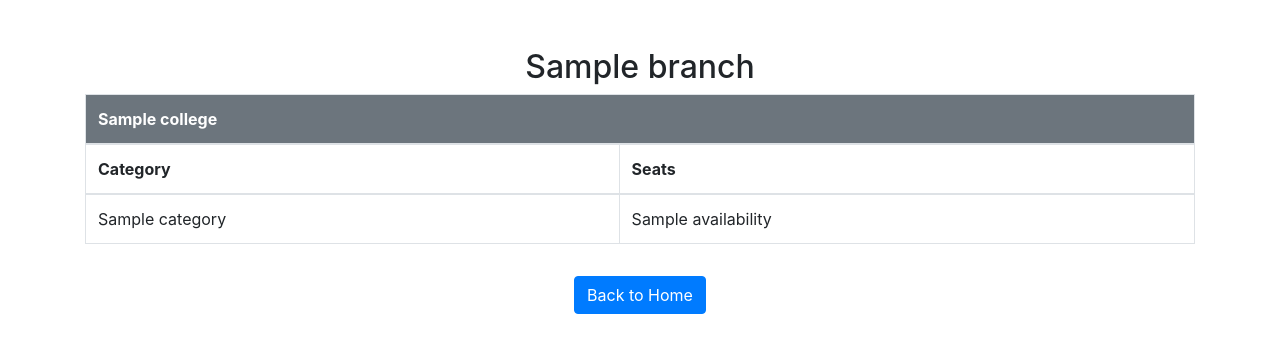
After one commit to sudevan/vacancydisplay, a Django app: template display/templates/branch_seat_availability.html in a window 1280 px wide. The commit adds this page. Shown: the top 353 px of the page. Run offline with Django 5.2, Linux system fonts and the light colour scheme; the template is opened without the code that fills it: most values are stand-ins (such as "Sample title", 1, 10 or a date in 2020); some libraries are stand-ins or nearby versions.

Commit message:
branch wise display too

```diff
--- /dev/null
+++ b/display/templates/branch_seat_availability.html
@@ -0,0 +1,40 @@
+<!DOCTYPE html>
+<html lang="en">
+<head>
+    <meta charset="UTF-8">
+    <meta name="viewport" content="width=device-width, initial-scale=1.0">
+    <title>{{ branch }} Seat Availability</title>
+    <link href="https://maxcdn.bootstrapcdn.com/bootstrap/4.5.2/css/bootstrap.min.css" rel="stylesheet">
+</head>
+<body>
+    <div class="container mt-5">
+        <h2 class="text-center">{{ branch }}</h2>
+        <div class="table-responsive">
+            <table class="table table-bordered">
+                {% for college in colleges %}
+                    <thead>
+                        <tr>
+                            <th class="bg-secondary text-white" colspan="3">{{ college.college }}</th>
+                        </tr>
+                        <tr>
+                            <th>Category</th>
+                            <th>Seats</th>
+                        </tr>
+                    </thead>
+                    <tbody>
+                        {% for category in college.categories %}
+                            <tr>
+                                <td>{{ category.name }}</td>
+                                <td>{{ category.availability }}</td>
+                            </tr>
+                        {% endfor %}
+                    </tbody>
+                {% endfor %}
+            </table>
+        </div>
+        <div class="mt-3 text-center">
+            <a href="{% url 'home' %}" class="btn btn-primary">Back to Home</a>
+        </div>
+    </div>
+</body>
+</html>
--- a/display/urls.py
+++ b/display/urls.py
@@ -1,8 +1,9 @@
 from django.urls import path
-from .views import home_view, seat_availability_view, college_view
+from .views import home_view, seat_availability_view, college_view, branch_view
 
 urlpatterns = [
     path('', home_view, name='home'),
-    path('live', seat_availability_view, name='seat_availability'),
+    path('live/', seat_availability_view, name='seat_availability'),
     path('college/<str:college_name>/', college_view, name='college_view'),
+    path('branch/<str:branch_name>/', branch_view, name='branch_view'),
 ]
```
Also changed, not shown: display/templates/home.html (+11 -0 lines), display/views.py (+26 -24 lines).
